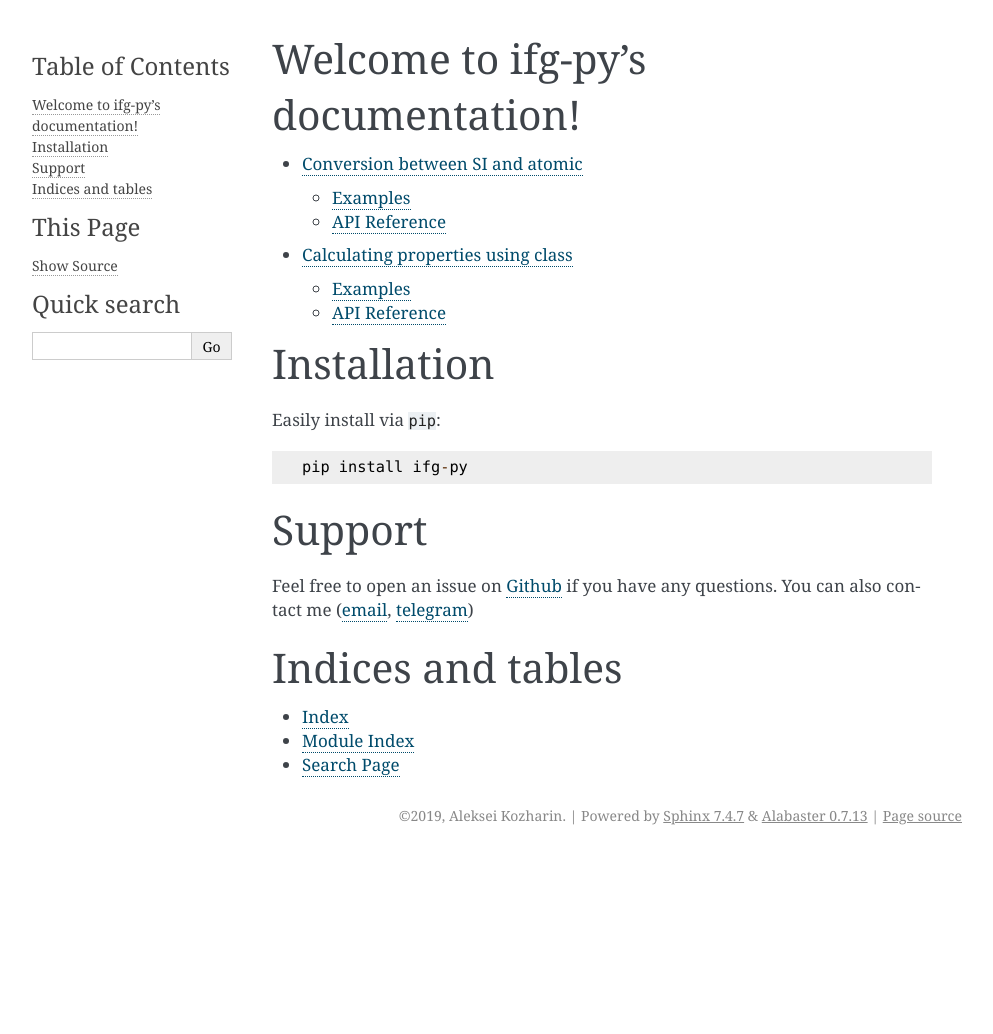
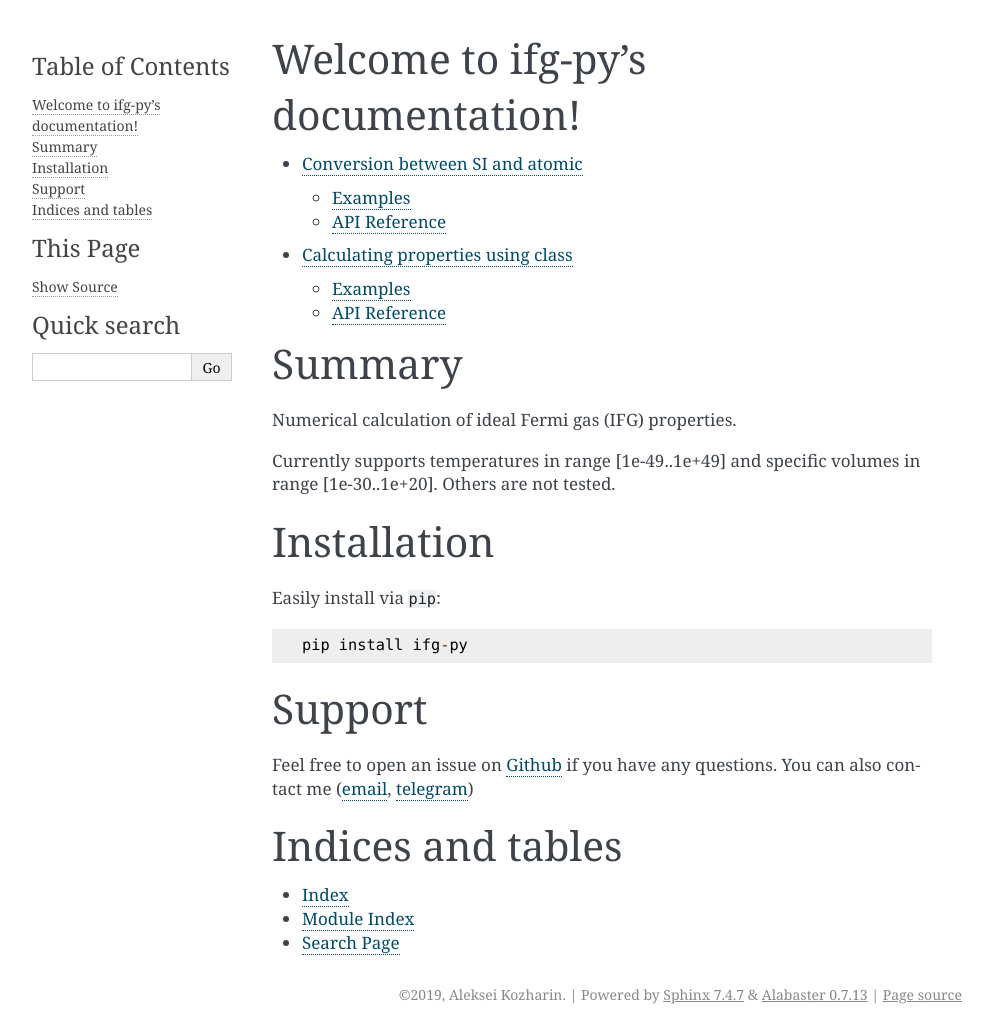
Before and after one commit to alekseik1/ifg-py, a Sphinx documentation site: the page built from docs/source/index.rst, in a window 1280 px wide. Shown: the whole page, without its empty margins (148-1141 px from the left). Built offline with Sphinx 7.4.7, drawn with Linux system fonts in a browser that asks for light colours; the version number could not be read and is left out; before the commit the page ends 900 px from its top, so only the background shows below that.

Commit message:
doc: declare temperature and volume limits on the main page

```diff
--- a/docs/source/index.rst
+++ b/docs/source/index.rst
@@ -5,6 +5,14 @@ Welcome to ifg-py's documentation!
 
     conversion
     class_desc
+
+Summary
+=======
+Numerical calculation of ideal Fermi gas (IFG) properties.
+
+Currently supports temperatures in range [1e-49..1e+49] and
+specific volumes in range [1e-30..1e+20].
+Others are not tested.
 
 
 Installation
```
